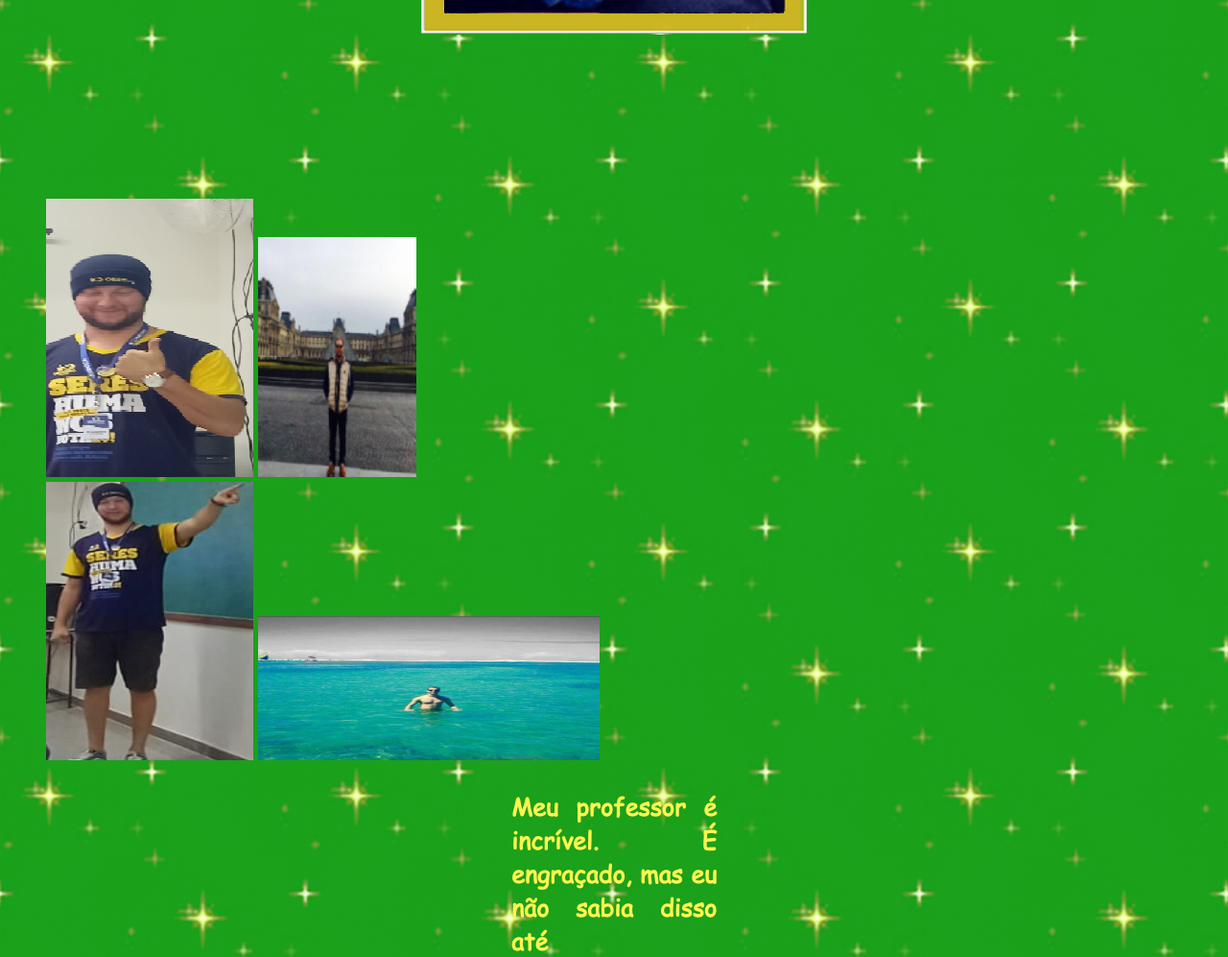
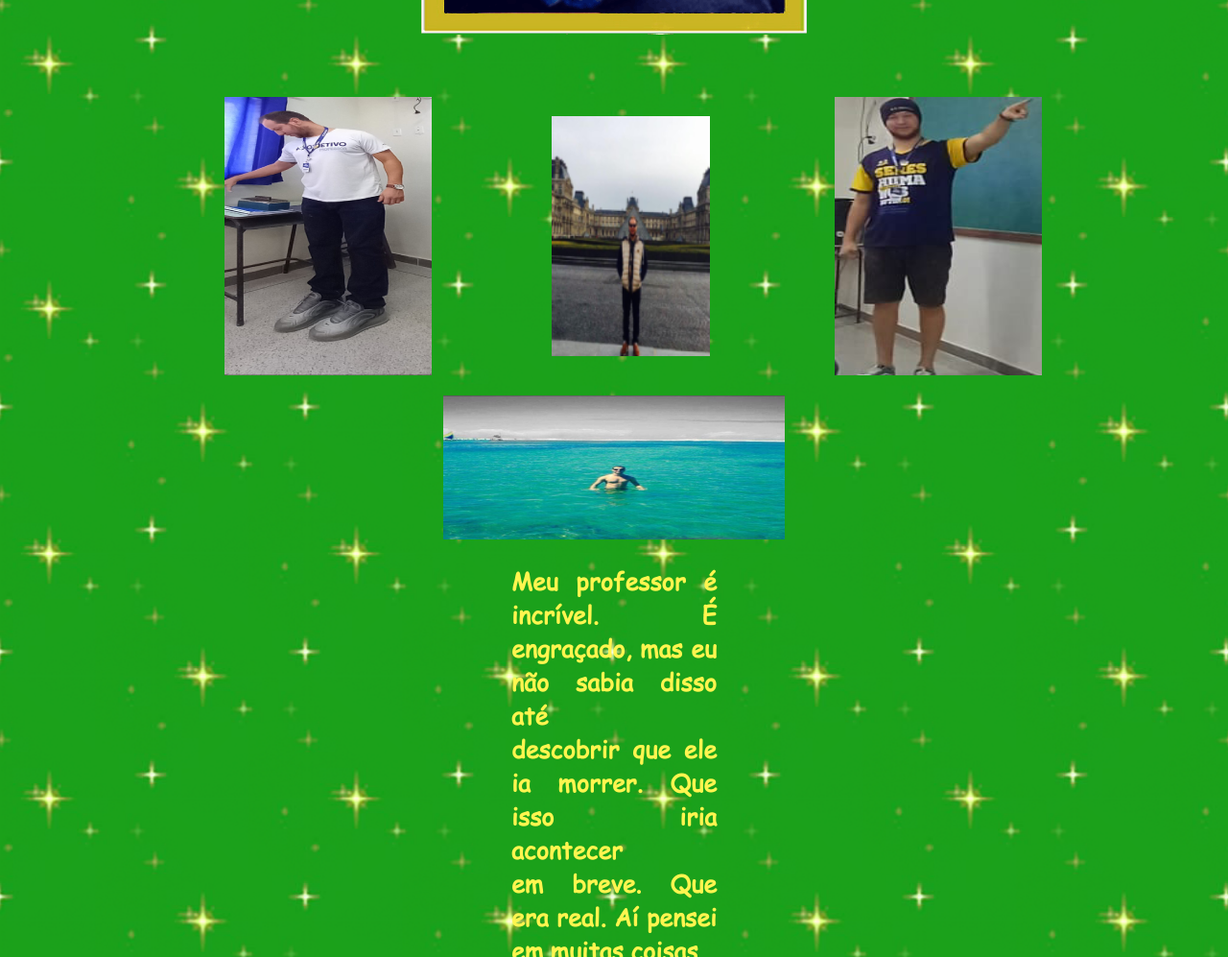
Before and after one commit to Rogerp314/projeto-Dr.Calvo, a plain HTML site: page index.html in a window 1280 px wide. Shown: the part 700-1697 px from the top of the page at 96% size. Drawn offline with Linux system fonts and the light colour scheme.

Commit message:
Update final

```diff
--- /dev/null
+++ b/estilo.css
@@ -0,0 +1,22 @@
+@charset "UTF-8";
+@font-face {
+    font-family: 'comic';
+    src: url('fonts/comic-sans-ms-4.ttf') format('tuetype');
+}
+
+body{
+    background-image: url('imagens/background.png');
+}
+#gay{
+    display: flex;
+    justify-content: center;
+    align-items: center;
+}
+p{
+    font: italic bold 2em 'comic';
+    text-align: center;
+}
+#maior{
+    color: red;
+    text-decoration: underline;
+}
--- a/index.html
+++ b/index.html
@@ -14,11 +14,11 @@
         <div id="evandro"><img src="imagens/evandro-face.png" alt="Foto de perfil de Dr.Calvice"></div>
         <div id="lista">
             <ul>
-                <li id="um"><img src="imagens/jesse evandro2.0.png" alt="pinto"></li>
+                <li id="um"><img src="imagens/evandro-pezudo.png" alt="pinto"></li>
                 <li id="dois"><img src="imagens/Dr.C_emParis2.0.png" alt="cu"></li>
                 <li id="tres"><img src="imagens/nazi01.png" alt="pepeka"></li>
-                <li id="quatro"><img src="imagens/nudesfoda.png" alt="xoxotas"></li>
             </ul>
+            <div id="quatro"><img src="imagens/nudesfoda.png" alt="xoxotas"></div>
         </div>
     </header>
     <main>
@@ -93,7 +93,7 @@
         </p>
     </main>
     <div class="save"><img src="imagens/save-evandro.png" alt="Salve o Evandro 8==D"></div>
-    <div id="botton"><abbr title="Clique aqui para doar"><a href="#"><img src="imagens/botao de donate.png" alt="Botao pika, somente."></a></abbr></div>
+    <div id="botton"><abbr title="Clique aqui para doar"><a href="viado.html" target="_self" rel="next"><img src="imagens/botao de donate.png" alt="Botao pika, somente."></a></abbr></div>
     <div id="doacao"><p id="tex">QUALQUER VALOR SERÁ APRECIADO!<div class="as">Visitantes até agora:</div></p>
     <div><img src="imagens/0.gif" alt="0"><img src="imagens/0.gif" alt="1"><img src="imagens/6.gif" alt="6"><img src="imagens/9.gif" alt="3"><img src="imagens/0.gif" alt="1"><img src="imagens/0.gif" alt="9"></div></div>
     <footer>
--- a/script.js
+++ b/script.js
@@ -1,4 +1,4 @@
-
+/*
 function alerta(){
     alert('Atenção! Esse site foi feito para ver em monitores e não em telas de celulares. Obrigado.')
-}
+} */
--- a/style.css
+++ b/style.css
@@ -63,17 +63,26 @@ main{
 #filho{
     margin: auto;
 }
-#lista{
-    width: 100%;
-    display: block;
-    margin: auto;
-}
 ul{
     list-style-type: none;
-    columns: 2;
+    display: flex;
+    justify-content: center;
+    align-items: center;
+    margin-top: -90px;
 }
 li{
     display: inline;
+}
+#um{
+    padding-right: 125px;
+}
+#dois{
+    padding-right: 130px;
+}
+#quatro{
+    display: flex;
+    justify-content: center;
+    align-items: center;
 }
 img{
     border: none;
@@ -85,15 +94,6 @@ img{
 #sec{
     margin: 1em 525px;
     font-size: 21px;
-}
-#quatro{
-}
-#um{
-
-}
-#dois{
-}
-#tres{
 }
 #calvo:hover::after{
     content: ' Calvo';
```
Also changed, not shown: viado.html (added, +16 -0 lines), imagens/evandro-pezudo.png (added), imagens/jesse evandro.jpeg (deleted), imagens/jesse evandro2.0.png (deleted), imagens/viado.jpeg (added).
